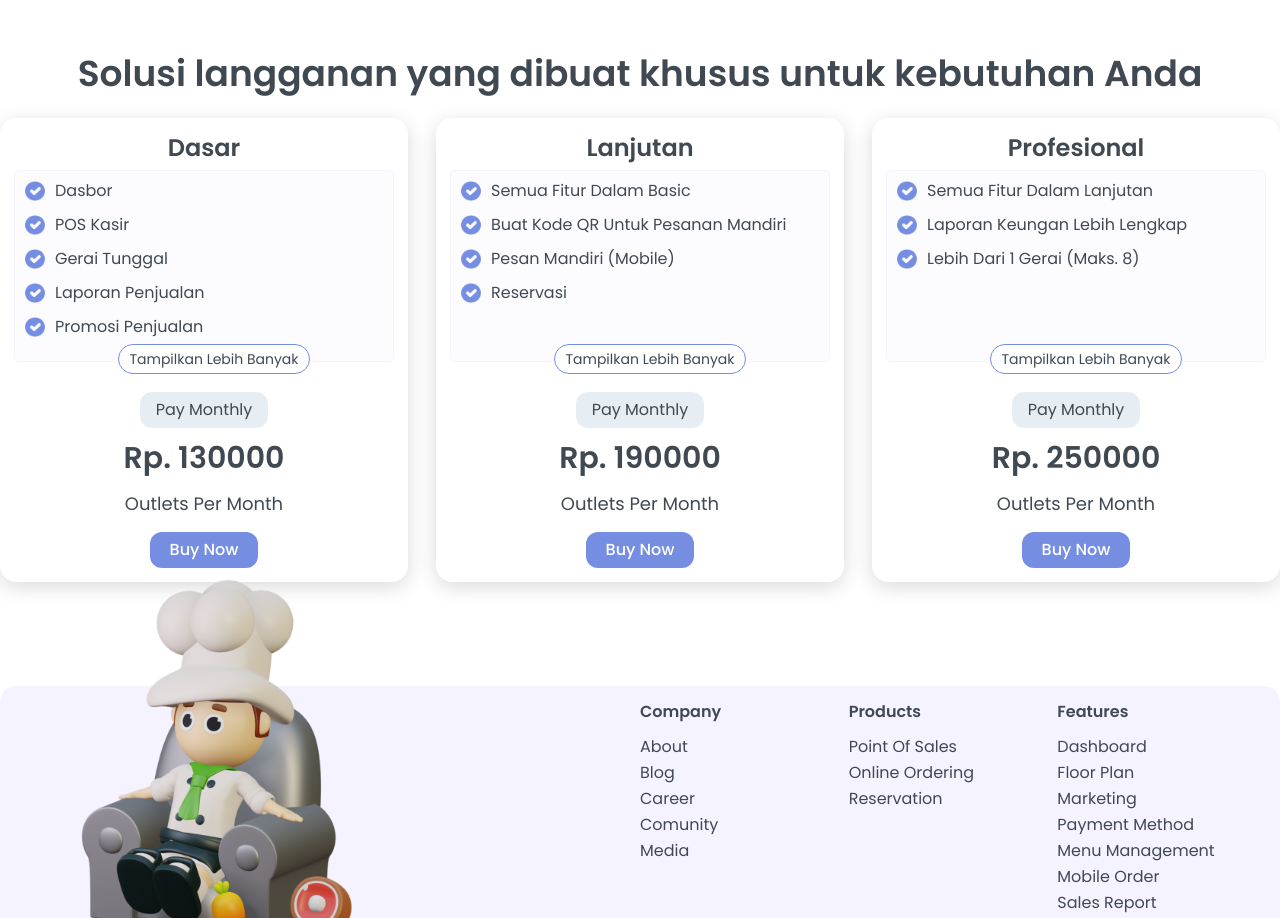
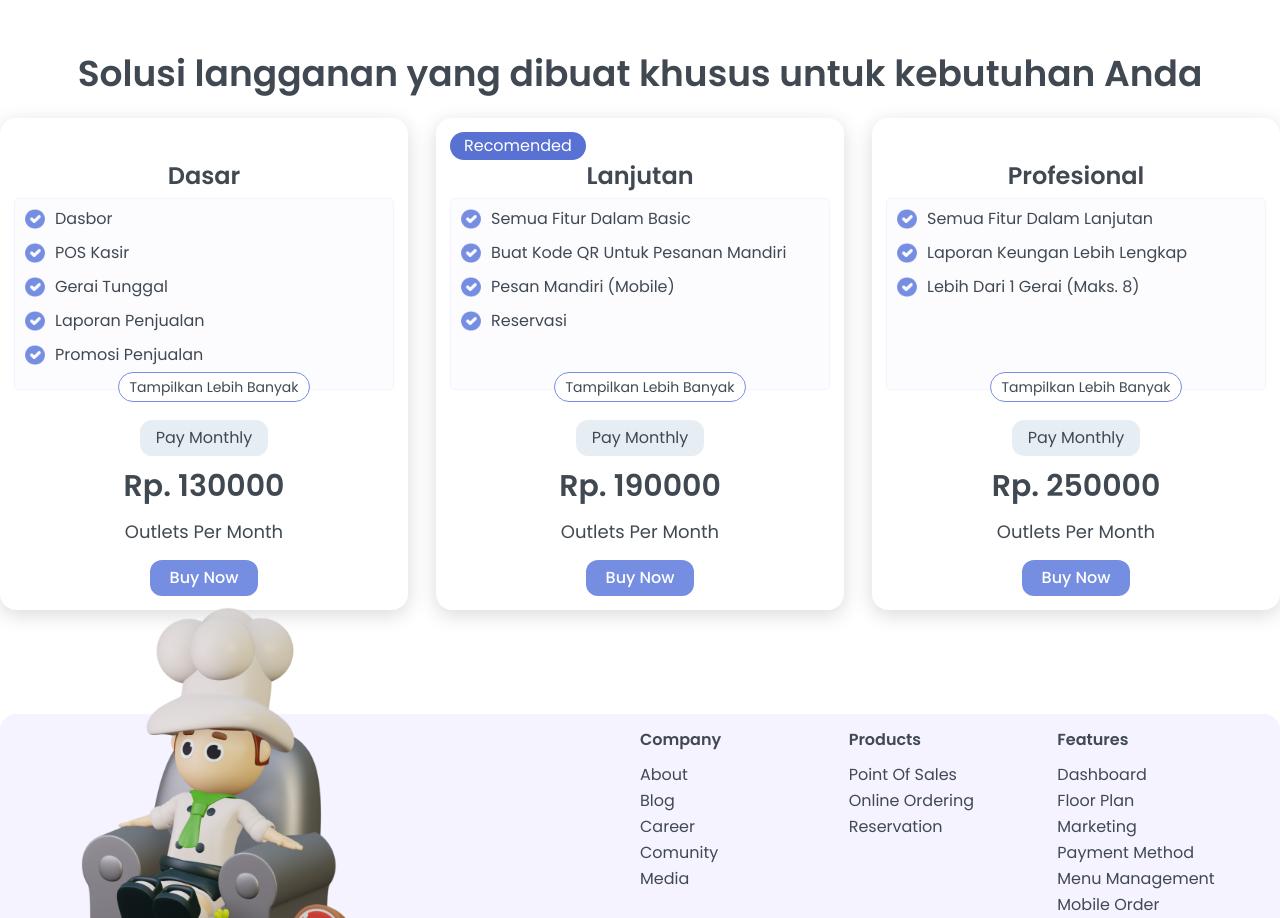
Before and after one commit to Adtyya/everest, a Next.js app: page / in a window 1280 px wide. Shown: the part 1251-2169 px from the top of the page. Built offline with nearby package versions, Linux system fonts and the light colour scheme.

Commit message:
add pricing

```diff
--- a/components/box/pricingCard.jsx
+++ b/components/box/pricingCard.jsx
@@ -1,7 +1,7 @@
 export default function PricingCard({ children, className }) {
   return (
     <div
-      className={`${className} w-full h-full shadow-pricing rounded-2xl p-3.5 bg-white`}
+      className={`${className} w-full h-full shadow-pricing hover:shadow-pricing-active outline outline-transparent duration-300 hover:-translate-y-1 hover:outline-typ-primary rounded-2xl p-3.5 bg-white`}
     >
       {children}
     </div>
--- a/components/view/index/pricing.jsx
+++ b/components/view/index/pricing.jsx
@@ -81,6 +81,13 @@ export default function Pricing() {
         {pricing.map((item, index) => {
           return (
             <PricingCard key={index}>
+              <div
+                className={`bg-typ-heading px-3.5 py-0.5 rounded-full w-max ${
+                  item.isRecomend ? "visible" : "invisible"
+                }`}
+              >
+                <Paragraph color="text-white">Recomended</Paragraph>
+              </div>
               <HeadingThree className="text-typ-gray text-center capitalize">
                 {item.title}
               </HeadingThree>
```
